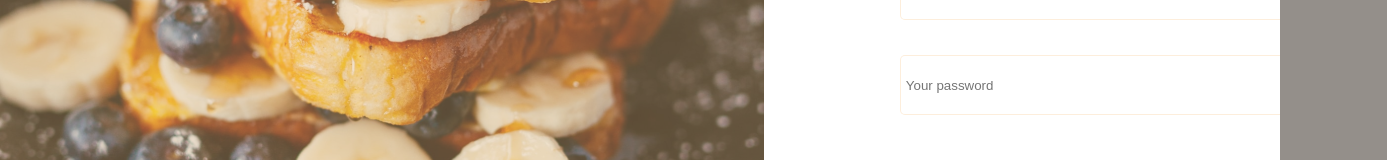
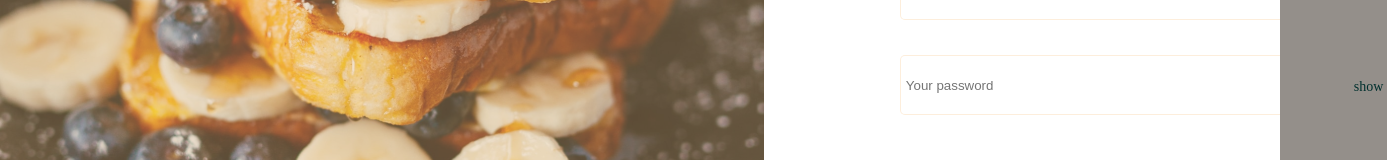
Before and after one commit to SamsonAyodele/Food-App, a React (Create React App) app in the folder food-app/: page /signup in a window 1280 px wide. Shown: the part 376-536 px from the top of the page, 1387 px wide, since content can reach past the window. Built offline with nearby package versions, Linux system fonts and the light colour scheme.

Commit message:
modified

```diff
--- a/food-app/package.json
+++ b/food-app/package.json
@@ -8,8 +8,10 @@
     "@testing-library/user-event": "^13.5.0",
     "react": "^18.2.0",
     "react-dom": "^18.2.0",
+    "react-hook-form": "^7.34.2",
     "react-router-dom": "^6.3.0",
     "react-scripts": "5.0.1",
+    "react-toastify": "^9.0.8",
     "web-vitals": "^2.1.4"
   },
   "scripts": {
--- a/food-app/src/App.css
+++ b/food-app/src/App.css
@@ -342,3 +342,19 @@ input[type=password] {
   text-decoration: none;
   margin-top: 1rem;
 }
+
+.show--fields {
+  position: absolute;
+  width: 37px;
+  height: 33px;
+  left: 1350px;
+  top: 446px;
+  font-family: 'Poppins';
+  font-style: normal;
+  font-weight: 400;
+  font-size: 14px;
+  line-height: 33px;
+  text-align: center;
+  color: #00302E;
+  cursor: pointer;
+}
--- a/food-app/src/App.js
+++ b/food-app/src/App.js
@@ -3,6 +3,7 @@ import './App.css';
 import Home from './Page/LandingPage';
 import LoginPage from './Page/LogInPage'
 import SignUpPage from './Page/SignUpPage'
+import 'react-toastify/dist/ReactToastify.css';
 
 
 const App = () => {
--- a/food-app/src/Components/Form.js
+++ b/food-app/src/Components/Form.js
@@ -1,5 +1,6 @@
 import React from 'react'
 import { useState } from 'react'
+import { ToastContainer, toast } from 'react-toastify';
 
 const Form = () => {
 
@@ -13,11 +14,17 @@ const Form = () => {
 
   const handleSubmit = (event) => {
     event.preventDefault();
-    alert(`you have successfully logged in`)
+    let user = JSON.parse(sessionStorage.getItem('user'))
+    if(inputs?.email === user?.email && inputs?.password === user?.password) {
+      toast.success(`you have successfully logged in`)
+    }else {
+      toast.error('wrong email or password')
+    }
   }
 
   return (
         <div className='form'>
+          <ToastContainer />
             <h1>WELCOME BACK!</h1>
             <form onSubmit={handleSubmit}>
                 <label>
--- a/food-app/src/Components/SignUpForm.js
+++ b/food-app/src/Components/SignUpForm.js
@@ -1,6 +1,7 @@
 import React from 'react'
 import { useState } from 'react'
 import { Link } from 'react-router-dom'
+import { ToastContainer, toast } from 'react-toastify';
 
 const SignUpForm = () => {
 
@@ -14,11 +15,24 @@ const SignUpForm = () => {
 
   const handleSubmit = (event) => {
     event.preventDefault()
-    alert(`successfully signed up`)
+    sessionStorage.setItem('user', JSON.stringify(inputs))
+    toast.success(`successfully signed up`)
+
+    setInterval(() => {
+      window.location ='/login'
+    }, 2000)
+  }
+
+
+
+  const [show, setShow] = useState(false)
+  const handleShow = () => {
+    setShow(!show)
   }
 
   return (
     <div className='sign--form'>
+      <ToastContainer />
         <h1>Welcome to Lilies!</h1>
         <form onSubmit={handleSubmit}>
             <input type='text' name='name' value={inputs.name || ""} placeholder='Your First Name'
@@ -27,9 +41,11 @@ const SignUpForm = () => {
             <input type='text' name='email' value={inputs.email || ""} placeholder='Your email address'
             onChange={handleChange}
             /> <br/>
-            <input type='password' name='password' value={inputs.password || ""} placeholder='Your password'
+            <input type={ show ? 'text' : 'password'} name='password' value={inputs.password || ""} placeholder='Your password'
             onChange={handleChange}
-            /> <br/>
+            />
+            <span className='show--fields' onClick= {handleShow}>{ show ? "Hide" : "show" }</span>
+            <br/>
             <button type='submit' className='submit--form'>SIGN UP</button>
         </form>
         <Link to={'/login'}><p>Already have an account. LOGIN</p></Link>
```
Also changed, not shown: 1 other file (tests, documents, lock files or other folders).
